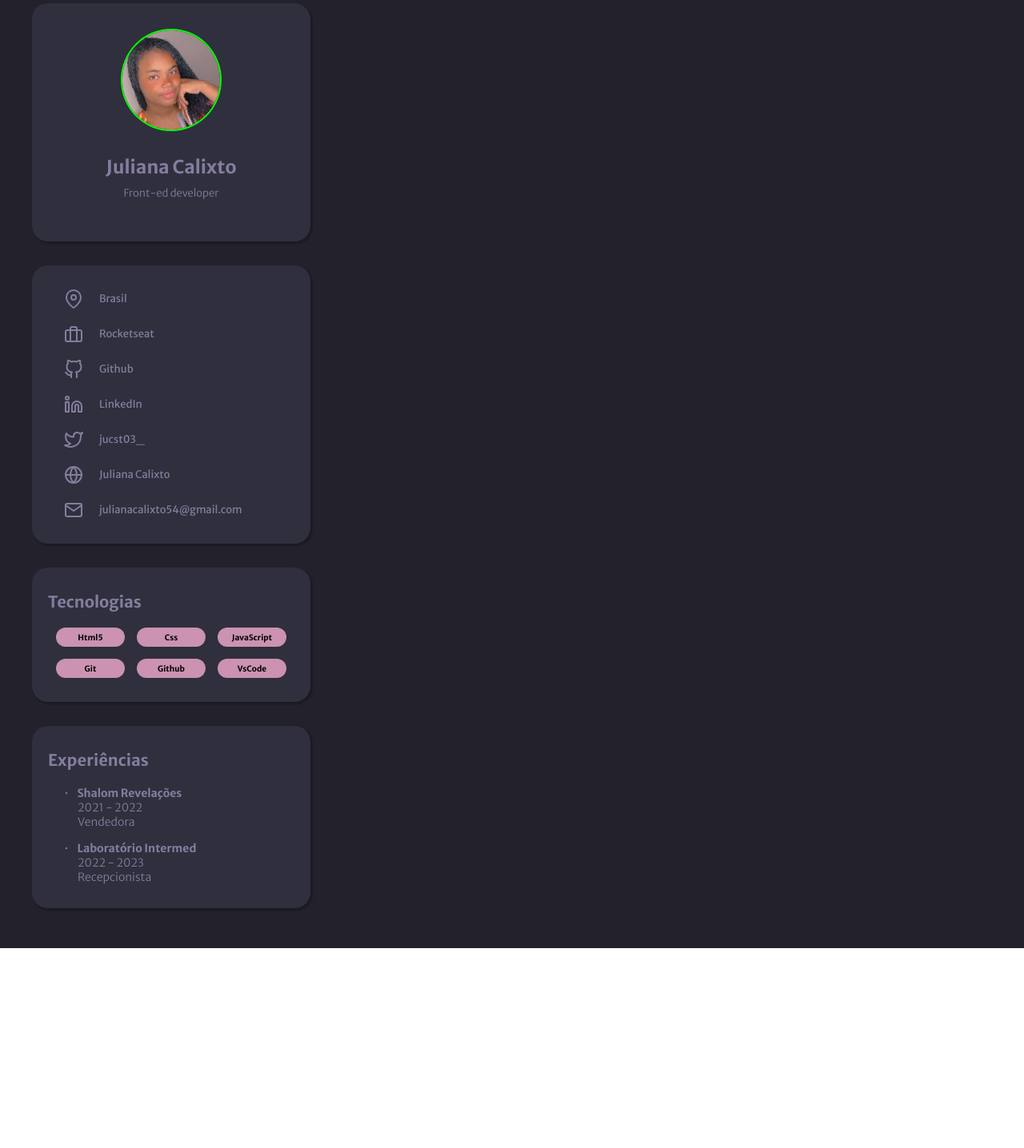
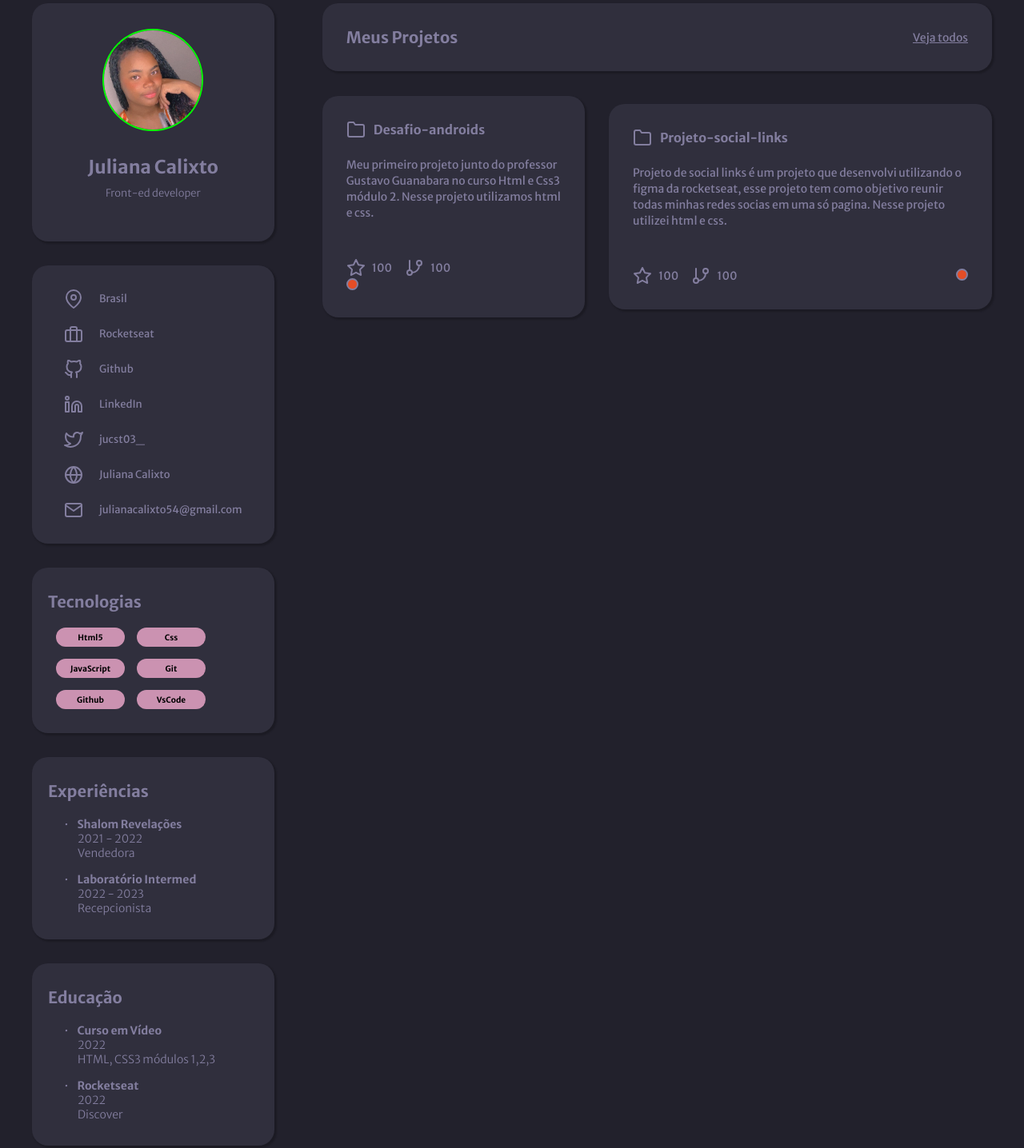
Before and after one commit to JuuCalixto/projeto-portfolio, a plain HTML site: page index.html in a window 1280 px wide. Shown: the part 36-1472 px from the top of the page at 80% size. Before the commit the page ends 1222 px from the top, so only its background shows below. Drawn offline with Linux system fonts and the light colour scheme.

Commit message:
finaliza parte repositories

```diff
--- a/index.html
+++ b/index.html
@@ -96,8 +96,8 @@
         <div class="menu-experiences box">
             <h2 class="menu-title">Experiências</h2>
 
-            <ul class="menu-experiences-container">
-                <li class="menu-experiences-list">
+            <ul class="menu-list-container">
+                <li class="menu-list">
                     <strong>Shalom Revelações</strong> <br>
 
                     <span>
@@ -106,7 +106,7 @@
                     </span>
                 </li>
 
-                <li class="menu-experiences-list">
+                <li class="menu-list">
                     <strong>Laboratório Intermed</strong> <br>
 
                     <span>
@@ -116,9 +116,115 @@
                 </li>
             </ul>
         </div>
+
+        <div class="menu-education box">
+            <h2 class="menu-title">Educação</h2>
+
+            <ul class="menu-list-container">
+                <li class="menu-list">
+                    <strong>Curso em Vídeo</strong> <br>
+
+                    <span>
+                        2022 <br>
+                        HTML, CSS3 módulos 1,2,3
+                    </span>
+
+                    <li class="menu-list">
+                        <strong>Rocketseat </strong> <br>
+
+                        <span>
+                            2022 <br>
+                            Discover
+                        </span>
+                </li>
+            </ul>
+
+        </div>
     </aside>
 
-    <main class=""></main>
+    <main class="profile-content">
+        <div class="my-projects box">
+            <h3 class="menu-title">Meus Projetos</h3>
+
+        <a
+            href="https://github.com/JuuCalixto?tab=repositories"
+            target="_blank"
+            class="see-all-projects"
+            >
+            Veja todos
+        </a>
+        </div>
+
+        <div class="repositories-container ">
+            <div class="repositories box">
+                <div class="repositories-name">
+                    <img src="./assets/folder.svg" alt="icone de pasta">
+
+                    Desafio-androids
+                 </div>
+
+                    <p class="repositories-description">
+                        Meu primeiro projeto junto do professor Gustavo Guanabara no curso Html e Css3 módulo 2. Nesse projeto utilizamos html e css.
+                    </p>
+
+
+                 <div class="repositories-informations">
+                    <div class="stars">
+                        <span class="linguage">
+                            <img src="./assets/star.svg" alt="icone de estrela">
+
+                            100
+                        </span>
+
+                        <span>
+                            <img src="./assets/git-branch.svg" alt="icone de estrela">
+
+                            100
+                        </span>
+                    </div>
+                 </div>
+
+                 <span class="linguage">
+                    <img src="./assets/ellipse.svg.svg" alt="icone html">
+                </span>
+            </div>
+
+
+            <div class="repositories box">
+                <div class="repositories-name">
+                    <img src="./assets/folder.svg" alt="icone de pasta">
+
+                    Projeto-social-links
+                </div>
+
+                    <p class="repositories-description">
+                        Projeto de social links é um projeto que desenvolvi utilizando o figma da rocketseat, esse projeto tem como objetivo reunir todas minhas redes socias em uma só pagina. Nesse projeto utilizei html e css.
+                    </p>
+
+                <div class="repositories-informations">
+                    <div class="stars">
+                        <span>
+                            <img src="./assets/star.svg" alt="icone de estrela">
+
+                            100
+                        </span>
+
+                        <span>
+                            <img src="./assets/git-branch.svg" alt="icone de estrela">
+
+                            100
+                        </span>
+                    </div>
+
+                    <span>
+                        <img src="./assets/ellipse.svg.svg" alt="icone html">
+                    </span>
+                </div>
+            </div>
+
+
+        </div>
+    </main>
 
     <footer class=""></footer>
  </div>
--- a/style.css
+++ b/style.css
@@ -42,8 +42,9 @@ ul{
 
 .container{
     width: 100%;
+    padding: 40px 40px 20px;
 
-    padding: 40px 40px 20px;
+    display: flex;
 
     background-color: var(--color-black2);
 }
@@ -148,17 +149,17 @@ ul{
     margin: 30px 0;
 }
 
-.menu-experiences-container{
+.menu-list-container{
     padding-left: 20px;
 }
 
-.menu-experiences-list::before{
+.menu-list::before{
     content: "•";
     margin-right: 8px;
     color: var(--color-gray);
 }
 
-.menu-experiences-list{
+.menu-list{
     margin-bottom: 15px;
     font-weight: 300;
     font-size: 14px;
@@ -167,11 +168,106 @@ ul{
     color: var(--color-gray);
 }
 
-.menu-experiences-list:last-child{
+.menu-list:last-child{
     margin-bottom: 0;
 }
 
-.menu-experiences-list span{
+.menu-list span{
     display: block;
     margin-left: 17px;
 }
+
+.menu-education{
+    padding: 30px 20px;
+}
+
+/*Main */
+
+.profile-content{
+    width: 100%;
+    padding-left: 60px;
+}
+
+.my-projects{
+    padding: 30px;
+
+    display: flex;
+    align-items: center;
+    justify-content: space-between;
+}
+
+.my-projects .menu-title{
+    padding-bottom: 0;
+}
+
+.see-all-projects{
+    font-size: 14px;
+    line-height: 18px;
+
+
+    color: var(--color-gray);
+}
+/*parte do repositorio*/
+
+.repositories-container{
+    margin-top: 31px;
+
+    display: flex;
+    align-items: center;
+    gap: 30px;
+}
+
+.repositories{
+    padding: 30px;
+}
+
+.repositories-name{
+    display: flex;
+    align-items: center;
+    gap: 10px;
+
+    font-weight: 700;
+    font-size: 16px;
+    line-height: 20px;
+
+    color: var(--color-gray);
+}
+
+.repositories-description{
+    margin: 22px 0 47px;
+
+    font-size: 14px;
+    line-height: 20px;
+
+    color: var(--color-gray);
+}
+
+.repositories-informations{
+    display: flex;
+    align-items: center;
+    justify-content: space-between;
+}
+
+.stars{
+    display: flex;
+    align-items: center;
+    gap: 16px;
+}
+
+.stars span{
+    display: flex;
+    align-items: center;
+    gap: 8px;
+
+    font-size: 14px;
+    line-height: 18px;
+
+    color: var(--color-gray);
+}
+
+.linguage{
+    font-size: 14px;
+    line-height: 18px;
+
+    color: #837E9F;
+}
```
Also changed, not shown: assets/ellipse.svg.svg (added).
